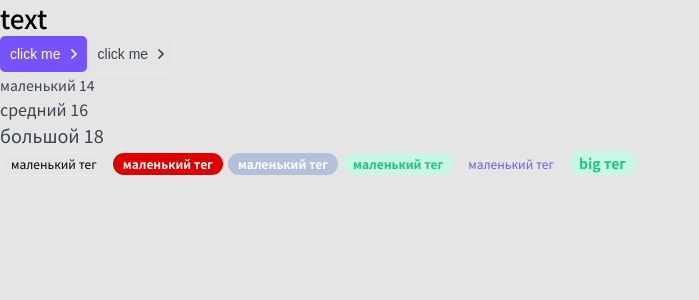
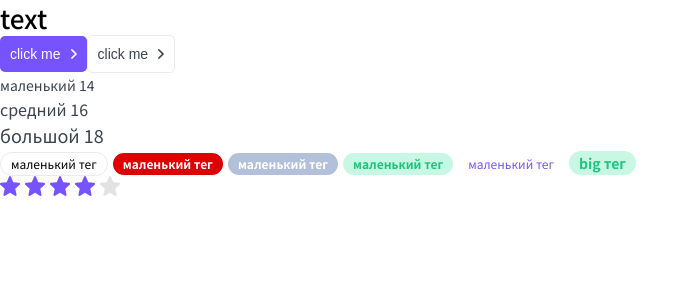
Before and after one commit to Margokomilfo-dev/next-top-app, a Next.js app: page / in a window 1280 px wide. Shown: the top 300 px of the page, without its empty margins (0-699 px from the left). Built offline with nearby package versions, Linux system fonts and the light colour scheme.

Commit message:
Rating component

```diff
--- /dev/null
+++ b/components/Rating/Rating.module.css
@@ -0,0 +1,9 @@
+.filled svg{
+    fill: var(--primary)
+}
+.star svg{
+    margin-right: 5px;
+}
+.editable {
+    cursor: pointer;
+}
--- /dev/null
+++ b/components/Rating/Rating.tsx
@@ -0,0 +1,60 @@
+import s from './Rating.module.css'
+import cn from 'classnames'
+import StarIcon from './star.svg'
+import {DetailedHTMLProps, HTMLAttributes, KeyboardEvent, useEffect, useState} from 'react'
+
+interface RatingProps extends DetailedHTMLProps<HTMLAttributes<HTMLDivElement>, HTMLDivElement> {
+    isEditable?: boolean
+    rating: number
+    setRating?: (rating: number) => void
+}
+
+export const Rating = ({isEditable = false, rating, setRating, ...props}: RatingProps): JSX.Element => {
+    const [ratingArray, setRatingArray] = useState<JSX.Element[]>(new Array(5).fill(<></>))
+
+    useEffect(() => {
+        constructRaring(rating)
+    }, [rating])
+
+    const constructRaring = (currentRating: number) => {
+        const updatedArray = ratingArray.map((r:JSX.Element, i: number) => {
+            return <span  className={cn(s.star,{[s.filled]: i < currentRating, [s.editable]: isEditable})}
+                          onMouseEnter={() => changeDisplay(i+1)}
+                          onMouseLeave={() => changeDisplay(rating)}
+                          onClick={()=> onClick(i+1)}>
+                <StarIcon
+
+                    tabIndex={isEditable ? 0 : -1} //tabs, чтобы управлять сайтом клавиатурой
+                    onKeyDown={(e: KeyboardEvent<SVGElement>)=> isEditable && handleSpace(i+1,e)}
+                />
+            </span>
+
+        })
+        setRatingArray(updatedArray)
+    }
+    const changeDisplay = (i: number) => {
+        if (!isEditable){
+            return
+        }
+        constructRaring(i)
+    }
+    const onClick = (i: number) => {
+        if (!isEditable || !setRating){
+            return
+        }
+        setRating(i)
+    }
+
+    const handleSpace = (i: number, e:KeyboardEvent<SVGElement>) => { //на нажатие на пробел
+        if (e.code !== 'Space' || !setRating){
+            return
+        }
+        setRating(i)
+    }
+
+    return (
+        <div {...props}>
+            {ratingArray.map((r,i) => (<span key={i}>{r}</span>))}
+        </div>
+    )
+}
--- a/components/index.tsx
+++ b/components/index.tsx
@@ -2,3 +2,4 @@
 export * from './Htag/Htag'
 export * from './Ptag/Ptag'
 export * from './Tag/Tag'
+export * from './Rating/Rating'
--- a/pages/index.tsx
+++ b/pages/index.tsx
@@ -1,7 +1,9 @@
-import {Htag, Ptag, Tag} from '../components'
+import {Htag, Ptag, Rating, Tag} from '../components'
 import {Button} from '../components'
+import {useState} from 'react'
 
 export default function Home(): JSX.Element {
+    const [rating, setRating] = useState<number>(4)
     return (
         <div>
             <Htag tag="h1">text</Htag>
@@ -16,6 +18,7 @@
             <Tag color={'green'}>маленький тег</Tag>
             <Tag color={'primary'}>маленький тег</Tag>
             <Tag size={'m'} color={'green'}>big тег</Tag>
+            <Rating rating={rating} isEditable={true} setRating={setRating}/>
         </div>
     )
 }
--- a/styles/globals.css
+++ b/styles/globals.css
@@ -3,7 +3,7 @@
 	margin: 0;
 	padding: 0;
 
-	background: var(--bg);
+	/*background: var(--bg);*/
 
 	font-family: var(--font-family);
 }
```
Also changed, not shown: components/Rating/star.svg (added), next-env.d.ts.
